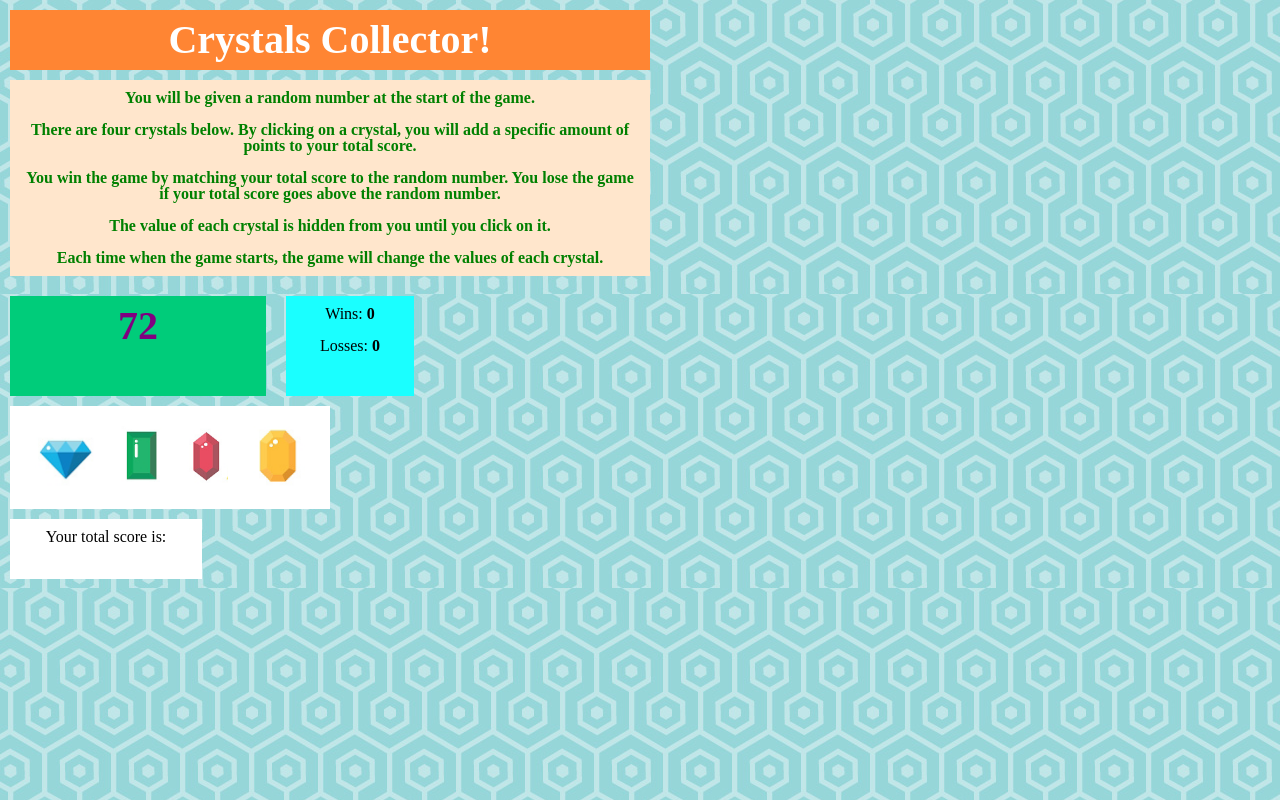
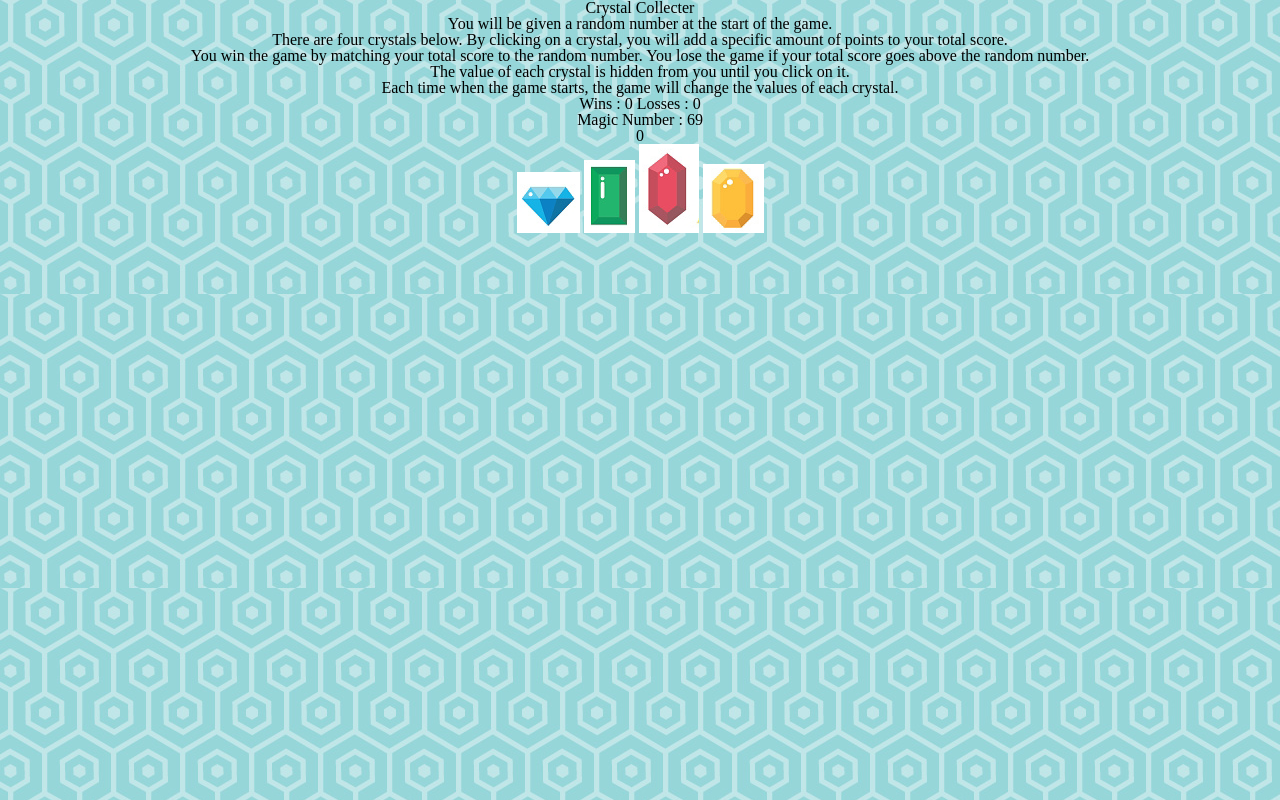
Before and after one commit to PhillipSturm/unit-4-game, a PHP site: page / in a window 1280 px wide. Run offline with PHP 8.4, Linux system fonts and the light colour scheme.

Commit message:
updated html and javascript

```diff
--- a/assets/css/style.css
+++ b/assets/css/style.css
@@ -3,64 +3,4 @@
 }
 body{
 	background-image: url("../images/background.png");
-
 }
-div{
-	background-color: white;
-	margin: 10px;
-	width: 25%;
-}
-div{
-	padding: 10px;
-	box-sizing: border-box;
-}
-h1, h3, span{
-	font-weight: bold;
-	text-align: center;
-}
-h1{
-	font-size: 30pt;
-	color: white;
-}
-ul{
-	list-style: disc inside;
-	text-indent: 20px;
-}
-div.header{
-	background-color: #ff8533;
-}
-.instructions{
-	color: green;
-	background-color: #ffe6cc;
-	font-weight: bold;
-
-}
-div.header, div.instructions{
-	width: 50%;
-
-}
-.numberToMatch{
-	color: purple;
-	background-color: #00cc7a;
-	font-size: 40px;
-	width: 20%;
-}
-.winsAndLosses{
-	background-color: #1affff;
-	width: 10%;
-}
-.numberToMatch, .winsAndLosses{
-	float: left;
-	height: 100px;
-}
-.userTotal{
-	width: 15%;
-	height: 60px;
-}
-.gems{
-	clear: both;
-}
-.gemImage{
-	height: 60px;
-	margin: 10px;
-}
--- a/assets/javascript/javascript.js
+++ b/assets/javascript/javascript.js
@@ -1,87 +1,93 @@
-$( document ).ready(function(){
-  var Random=Math.floor(Math.random()*101+19)
+// On Page Load
+$(document).ready(function () {
+  // ! Setting the Target Number to randomly be between 19 and 120
+  var targetNumber = Math.floor(Math.random() * 120 + 19);
 
-  $('#randomNumber').text(Random);
+  // ! Setting the crystal's value randomly between 1 and 12
+  var crystal1 = Math.floor(Math.random() * 12 + 1);
+  var crystal2 = Math.floor(Math.random() * 12 + 1);
+  var crystal3 = Math.floor(Math.random() * 12 + 1);
+  var crystal4 = Math.floor(Math.random() * 12 + 1);
 
-  var num1= Math.floor(Math.random()*11+1)
-  var num2= Math.floor(Math.random()*11+1)
-  var num3= Math.floor(Math.random()*11+1)
-  var num4= Math.floor(Math.random()*11+1)
+  var wins = 0;
+  var losses = 0;
+  var totalScore = 0;
 
-  var userTotal= 0;
-  var wins= 0;
-  var losses = 0;
+  // ! Displaying initial information
+  $("#targetDisplay").text("Magic Number : " + targetNumber);
+  $("#winsDisplay").text("Wins : " + wins);
+  $("#lossesDisplay").text("Losses : " + losses);
+  $("#scoreDisplay").text(totalScore);
 
-$('#numberWins').text(wins);
-$('#numberLosses').text(losses);
+  // ! If the User wins
+  function win() {
+    alert("Winner!");
+    wins++;
+    $("#winsDisplay").text("Wins : " + wins);
+    reset();
+  }
+  // ! If the user loses
+  function loss() {
+    alert("You lose");
+    losses++;
+    $("#lossesDisplay").text("Losses : " + losses);
+    reset();
+  }
+  // ! Automatically starting a new game
+  function reset() {
+    targetNumber = Math.floor(Math.random() * 120 + 19);
+    $("#targetDisplay").text(targetNumber);
+    crystal1 = Math.floor(Math.random() * 12 + 1);
+    crystal2 = Math.floor(Math.random() * 12 + 1);
+    crystal3 = Math.floor(Math.random() * 12 + 1);
+    crystal4 = Math.floor(Math.random() * 12 + 1);
+    totalScore = 0;
+    $("#scoreDisplay").text(totalScore);
+  }
 
-function reset(){
-      Random=Math.floor(Math.random()*101+19);
-      console.log(Random)
-      $('#randomNumber').text(Random);
-      num1= Math.floor(Math.random()*11+1);
-      num2= Math.floor(Math.random()*11+1);
-      num3= Math.floor(Math.random()*11+1);
-      num4= Math.floor(Math.random()*11+1);
-      userTotal= 0;
-      $('#finalTotal').text(userTotal);
-      }
+  // ! Assigning value to crystals on click
 
-function yay(){
-alert("You won!");
-  wins++;
-  $('#numberWins').text(wins);
-  reset();
-}
-function loser(){
-alert ("You lose!");
-  losses++;
-  $('#numberLosses').text(losses);
-  reset();
-}
-  $('#one').on ('click', function(){
-    userTotal = userTotal + num1;
-    console.log("New userTotal= " + userTotal);
-    $('#finalTotal').text(userTotal);
-        if (userTotal == Random){
-          yay();
-        }
-        else if ( userTotal > Random){
-          loser();
-        }
+  $("#blue").on("click", function () {
+    totalScore = totalScore + crystal1;
+    $("#scoreDisplay").text(totalScore);
+
+    if (totalScore == targetNumber) {
+      win();
+    } else if (totalScore > targetNumber) {
+      loss();
+    }
   })
-  $('#two').on ('click', function(){
-    userTotal = userTotal + num2;
-    console.log("New userTotal= " + userTotal);
-    $('#finalTotal').text(userTotal);
-        if (userTotal == Random){
-          yay();
-        }
-        else if ( userTotal > Random){
-          loser();
-        }
+
+  $("#green").on("click", function () {
+    totalScore = totalScore + crystal1;
+    $("#scoreDisplay").text(totalScore);
+
+    if (totalScore == targetNumber) {
+      win();
+    } else if (totalScore > targetNumber) {
+      loss();
+    }
   })
-  $('#three').on ('click', function(){
-    userTotal = userTotal + num3;
-    console.log("New userTotal= " + userTotal);
-    $('#finalTotal').text(userTotal);
-          if (userTotal == Random){
-          yay();
-        }
-        else if ( userTotal > Random){
-          loser();
-        }
+
+  $("#red").on("click", function () {
+    totalScore = totalScore + crystal1;
+    $("#scoreDisplay").text(totalScore);
+
+    if (totalScore == targetNumber) {
+      win();
+    } else if (totalScore > targetNumber) {
+      loss();
+    }
   })
-  $('#four').on ('click', function(){
-    userTotal = userTotal + num4;
-    console.log("New userTotal= " + userTotal);
-    $('#finalTotal').text(userTotal);
 
-          if (userTotal == Random){
-          yay();
-        }
-        else if ( userTotal > Random){
-          loser();
-        }
+  $("#yellow").on("click", function () {
+    totalScore = totalScore + crystal1;
+    $("#scoreDisplay").text(totalScore);
+
+    if (totalScore == targetNumber) {
+      win();
+    } else if (totalScore > targetNumber) {
+      loss();
+    }
   });
 });
--- a/index.html
+++ b/index.html
@@ -1,55 +1,46 @@
 <!DOCTYPE html>
 <html lang="en">
-
 <head>
 	<meta charset="UTF-8">
-	<title>Crystal Collector</title>
-	<link rel="stylesheet" type="text/css" href="assets/css/reset.css">
-	<link rel="stylesheet" type="text/css" href="assets/css/style.css">
+	<meta name="viewport" content="width=device-width, initial-scale=1.0">
+	<meta http-equiv="X-UA-Compatible" content="ie=edge">
+	<title>Crystal Collecter</title>
+	<link rel="stylesheet" href="assets/css/reset.css">
+	<link rel="stylesheet" href="assets/css/style.css">
 </head>
 <body>
-	<div class="header">
-		<h1>Crystals Collector!</h1>
+
+	<div class="jumbotron jumbotron-fluid">
+				<div class="container">
+				  <h1 class="display-4">Crystal Collecter</h1>
+				</div>
 	</div>
-	<div class="instructions">
-		<ol>
-			<li>You will be given a random number at the start of the game.</li>
-			<br>
-			<li>There are four crystals below. By clicking on a crystal, you will add a specific amount of points to your total score.</li>
-			<br>
-			<li>You win the game by matching your total score to the random number. You lose the game if your total score goes above the random number.</li>
-			<br>
-			<li>The value of each crystal is hidden from you until you click on it.</li>
-			<br>
-			<li>Each time when the game starts, the game will change the values of each crystal.</li>
-		</ol>
-	</div>
-	<div class="numberToMatch">
-		<h2>
-			<span id= "randomNumber"></span>
-		</h2>
-	</div>
-	<div class="winsAndLosses">
-		<h2>Wins:
-			<span id= "numberWins"></span>
-			<br>
-			<br>
-			Losses:
-			<span id= "numberLosses"></span>
-		</h2>
-	</div>
-	<div class="gems">
-		<img src="assets/images/blue.png" class=gemImage id="one" alt="Blue Gem">
-		<img src="assets/images/green.png" class=gemImage id="two" alt="Green Gem">
-		<img src="assets/images/red.png" class=gemImage id= "three" alt="Red Gem">
-		<img src="assets/images/yellow.png" class=gemImage id= "four" alt="Yellow Gem">
-	</div>
-	<div class="userTotal">
-		<h2>Your total score is:
-			<span id="finalTotal"></span>
-		</h2>
-	</div>
-	<script type="text/javascript" src="https://code.jquery.com/jquery-2.2.0.js"></script>
-	<script type="text/javascript" src="assets/javascript/javascript.js"></script>
+		<p>You will be given a random number at the start of the game.</p>
+
+		<p>There are four crystals below. By clicking on a crystal, you will add a specific amount of points to your total score.</p>
+
+		<p>You win the game by matching your total score to the random number. You lose the game if your total score goes above the random number.</p>
+
+		<p>The value of each crystal is hidden from you until you click on it.</p>
+
+		<p>Each time when the game starts, the game will change the values of each crystal.</p>
+
+
+<div class="infoBox">
+	<span id="winsDisplay"></span>
+	<span id="lossesDisplay"></span>
+	<div id="targetDisplay">Target Number :</div>
+	<div id="scoreDisplay">Total Score :</div>
+</div>
+
+<div class="crystalDisplay">
+	<img class="crystal" id="blue" src="assets/images/blue.png">
+	<img class="crystal" id="green" src="assets/images/green.png">
+	<img class="crystal" id="red" src="assets/images/red.png">
+	<img class="crystal" id="yellow" src="assets/images/yellow.png">
+</div>
+
+<script src="https://code.jquery.com/jquery-3.3.1.min.js" integrity="sha256-FgpCb/KJQlLNfOu91ta32o/NMZxltwRo8QtmkMRdAu8=" crossorigin="anonymous"></script>
+<script type="text/javascript" src="assets/javascript/javascript.js"></script>
 </body>
 </html>
--- a/index.php
+++ /dev/null
@@ -1 +0,0 @@
-<?php include_once("index.html"); ?>
```
Also changed, not shown: 1 other file.
